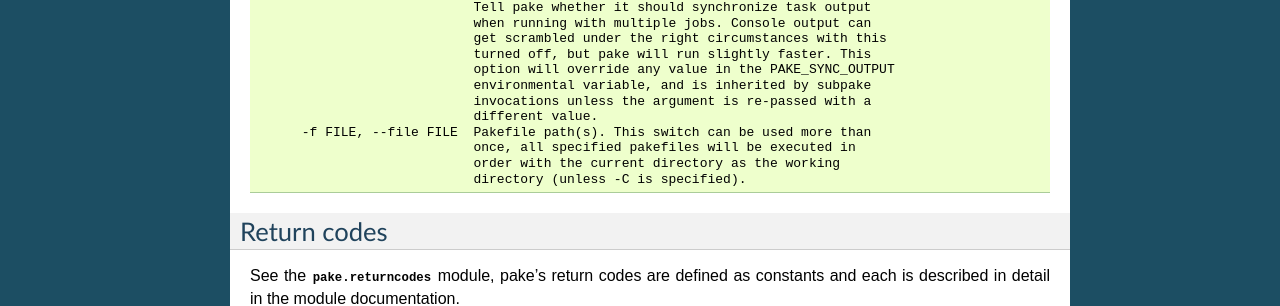
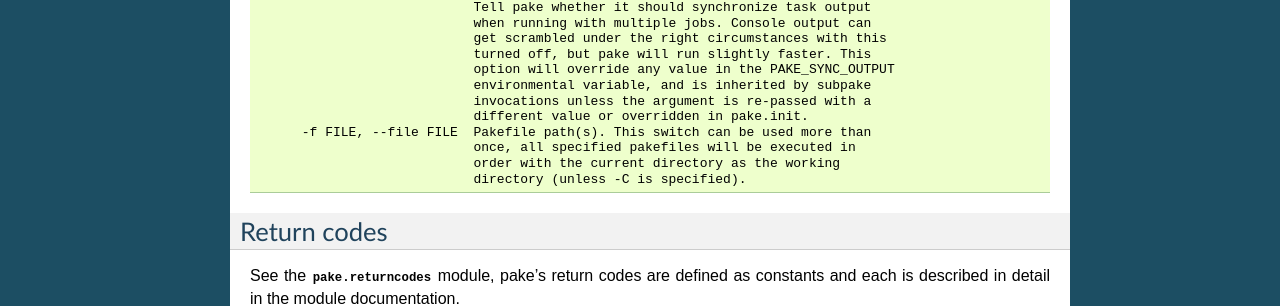
Before and after one commit to Teriks/pake, a Sphinx documentation site: the page built from docs/source/runningpake.rst, in a window 1280 px wide and 1400 px high, scrolled down 4017 px. Shown: the part 982-1288 px from the top of the window. Built offline with Sphinx 7.4.7, drawn with Linux system fonts in a browser that asks for light colours; some of the changed text lies outside the part shown.

Commit message:
Small amendment to command line help text

```diff
--- a/README.rst
+++ b/README.rst
@@ -443,7 +443,7 @@ Command Line Options
                             option will override any value in the PAKE_SYNC_OUTPUT
                             environmental variable, and is inherited by subpake
                             invocations unless the argument is re-passed with a
-                            different value.
+                            different value or overridden in pake.init.
       -f FILE, --file FILE  Pakefile path(s). This switch can be used more than
                             once, all specified pakefiles will be executed in
                             order with the current directory as the working
--- a/docs/source/runningpake.rst
+++ b/docs/source/runningpake.rst
@@ -329,7 +329,7 @@ Command line options
                                 option will override any value in the PAKE_SYNC_OUTPUT
                                 environmental variable, and is inherited by subpake
                                 invocations unless the argument is re-passed with a
-                                different value.
+                                different value or overridden in pake.init.
           -f FILE, --file FILE  Pakefile path(s). This switch can be used more than
                                 once, all specified pakefiles will be executed in
                                 order with the current directory as the working
```
Also changed, not shown: 1 other file.
